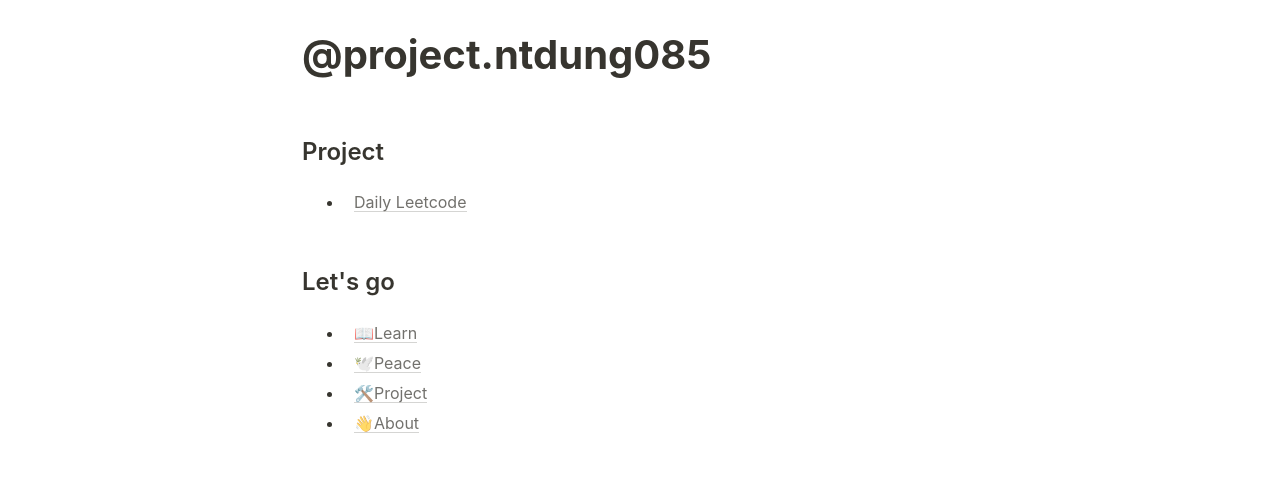
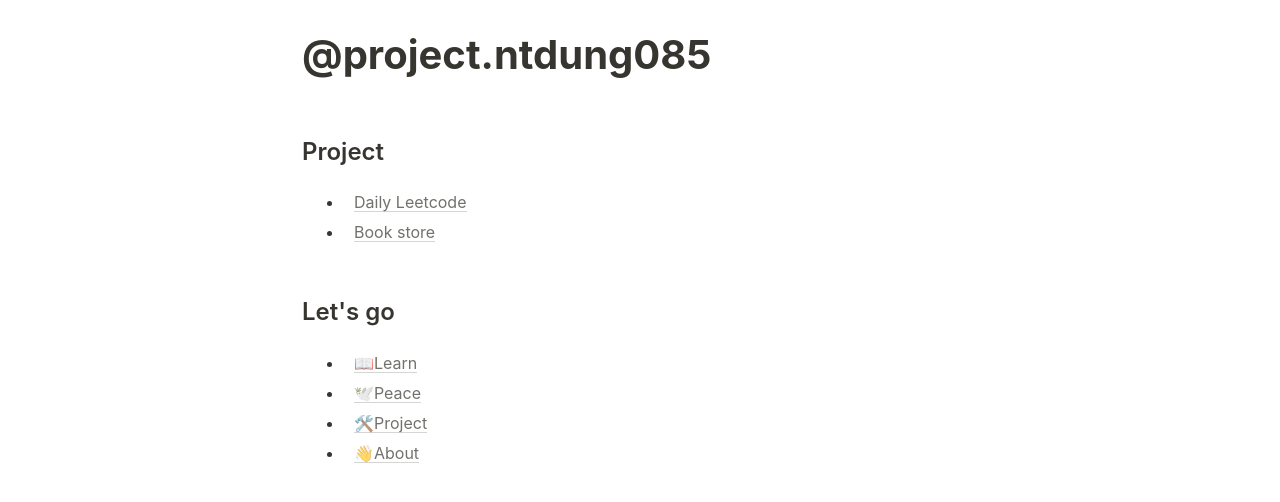
Before and after one commit to ntdung085/ntdung085.github.io, a plain HTML site: page project/project.html in a window 1280 px wide. Shown: the part 298-800 px from the top of the page. Drawn offline with Linux system fonts and the light colour scheme.

Commit message:
Update project

```diff
--- a/project/project.html
+++ b/project/project.html
@@ -29,6 +29,7 @@
             <ul>
                 <li><a href="https://ntdung085.notion.site/Daily-Leetcode-3b133fcaaa9b4d0195b384287ae3778d?pvs=4">Daily
                         Leetcode</a></li>
+                <li><a href="https://github.com/ntdung085/book-store-mern">Book store</a></li>
             </ul>
         </div>
 
```
